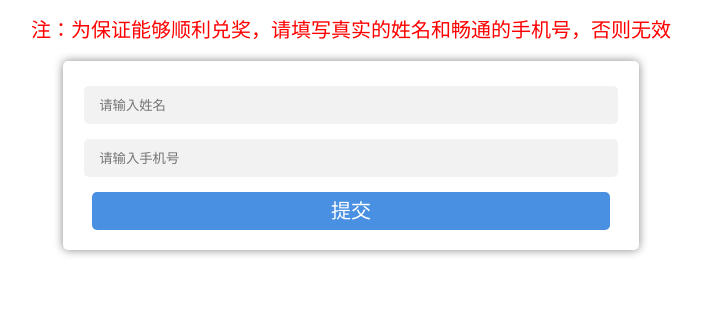
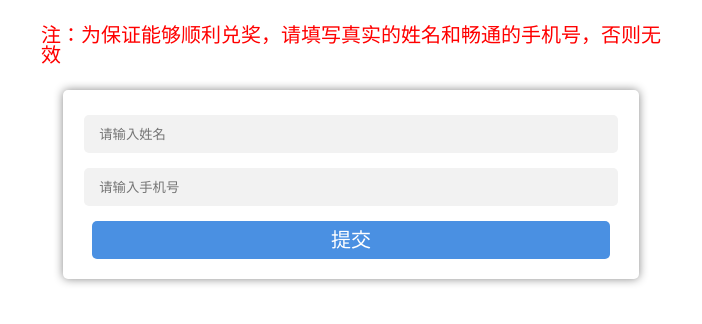
Before and after one commit to wpdef/wechat, a Django app: page /newyear/user/ in a window 1280 px wide. Shown: the top 324 px of the page, without its empty margins (289-991 px from the left). Run offline with Django 3.2, Linux system fonts and the light colour scheme; some libraries are stand-ins or nearby versions.

Commit message:
手机提交页优化

```diff
--- a/templates/newyear/user.html
+++ b/templates/newyear/user.html
@@ -102,6 +102,9 @@ ound:#FFF;}.sub_z {
 }
 p{
     color:red;
+    padding: 5px 10px;
+    font-size: 20px;
+    line-height: 20px;
 }
 </style>
 </head>
```
